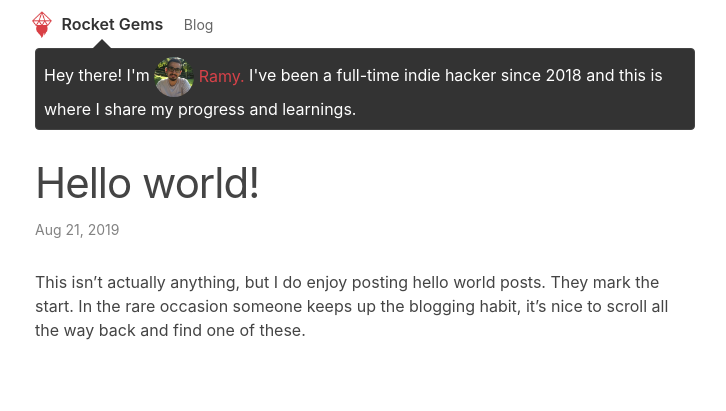
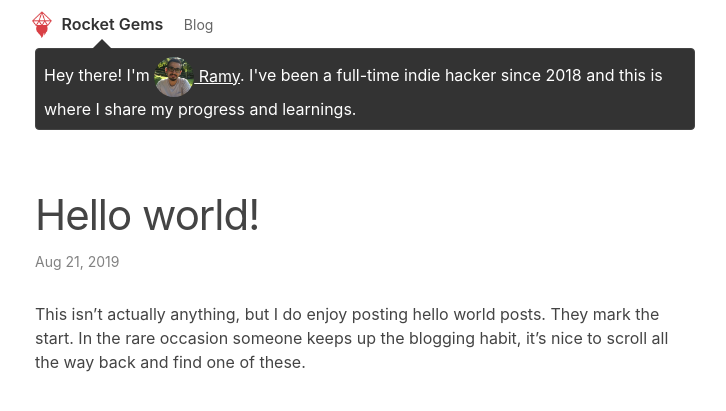
Before and after one commit to ramykhuffash/ramykhuffash.github.io, a Jekyll site: the page built from _posts/2019-08-21-hello-world.markdown, in a window 1280 px wide. Shown: the top 411 px of the page, without its empty margins (275-1001 px from the left). Built offline with Jekyll 4.4.1, drawn with Linux system fonts in a browser that asks for light colours.

Commit message:
post header

```diff
--- a/_includes/post-header.html
+++ b/_includes/post-header.html
@@ -14,7 +14,7 @@
       </nav>
     {%- endif -%}
     <div class="blog-intro speech-bubble">
-        <p>Hey there! I'm <a href="https://twitter.com/ramykhuffash" target="_blank"><img src="/assets/images/ramy.jpg" width="40" height="40" style="border-radius: 100%;" /> Ramy.</a> I've been a full-time indie hacker since 2018 and this is where I share my progress and learnings.</p>
+        <p>Hey there! I'm <a href="https://twitter.com/ramykhuffash" target="_blank"><img src="/assets/images/ramy.jpg" width="40" height="40" style="border-radius: 100%;" /> Ramy</a>. I've been a full-time indie hacker since 2018 and this is where I share my progress and learnings.</p>
     </div>
   </div>
 </header>
--- a/_sass/minima/_layout.scss
+++ b/_sass/minima/_layout.scss
@@ -272,6 +272,11 @@ a{
 	border-radius: 4px;
     border: 1px solid;
     padding: .5rem;
+    margin-bottom: 2rem;
+    a{
+        color: white;
+        text-decoration: underline;
+    }
     p{
         color: white;
         img{
```
